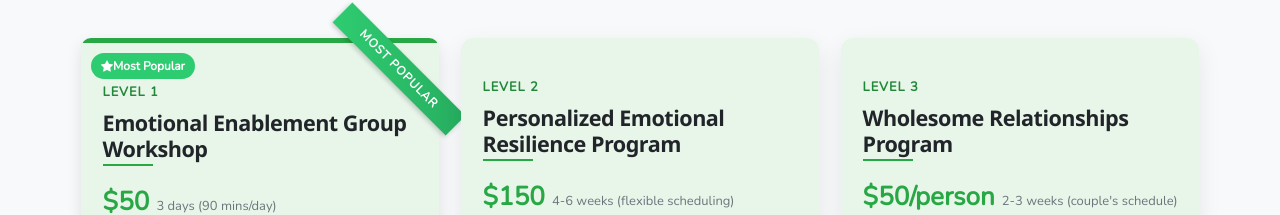
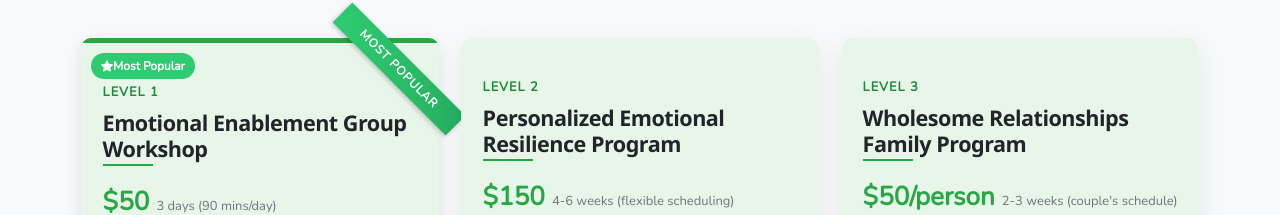
Before and after one commit to EmotionEase-dev/emotionease-Website, a React (Vite) app: page /programs in a window 1280 px wide. Shown: the part 561-776 px from the top of the page. Built offline with nearby package versions, Linux system fonts and the light colour scheme; a web font is replaced by a local one.

Commit message:
Update CuratedPrograms.jsx

```diff
--- a/pages/CuratedPrograms.jsx
+++ b/pages/CuratedPrograms.jsx
@@ -56,7 +56,7 @@ const CuratedPrograms = () => {
     },
     {
       level: "Level 3",
-      title: "Wholesome Relationships Program",
+      title: "Wholesome Relationships Family Program",
       duration: "2-3 weeks (couple's schedule)",
       price: "$50/person",
       for: "Couples, Business Partners & Close Friends",
```
